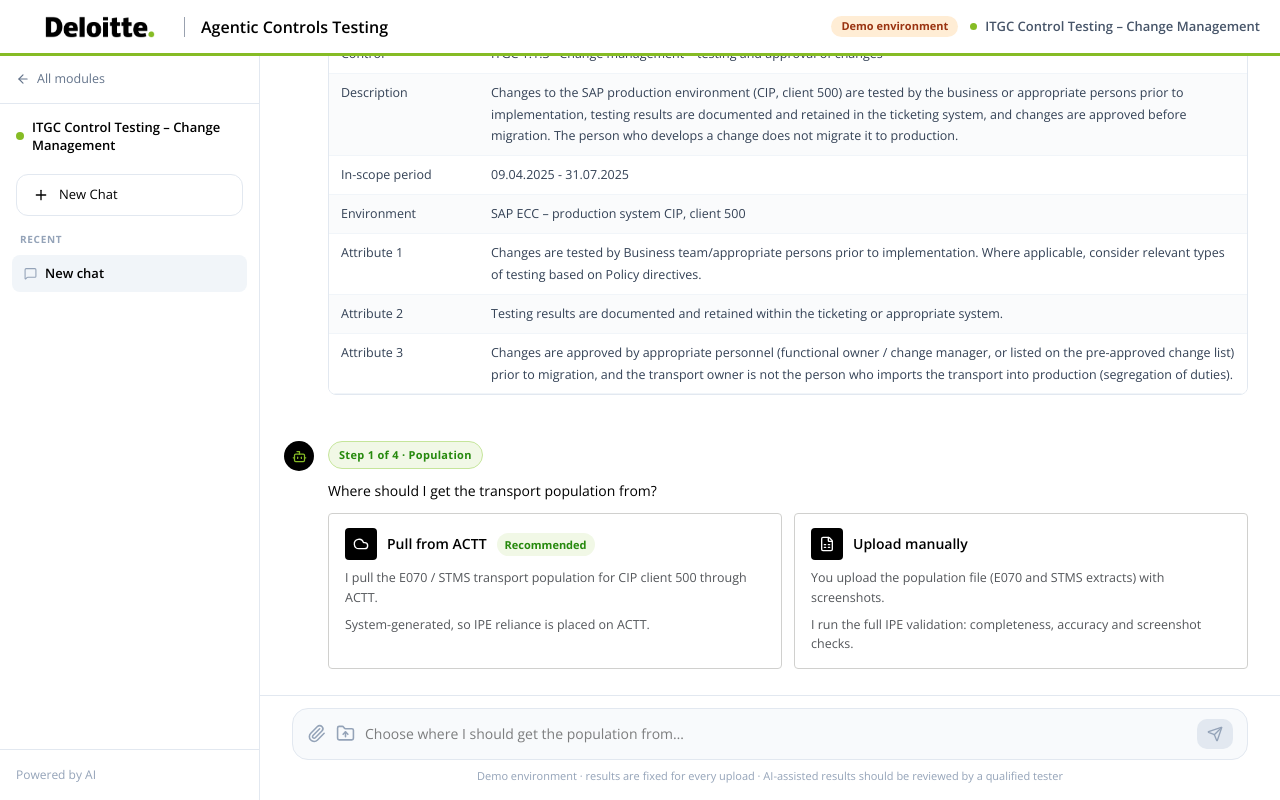
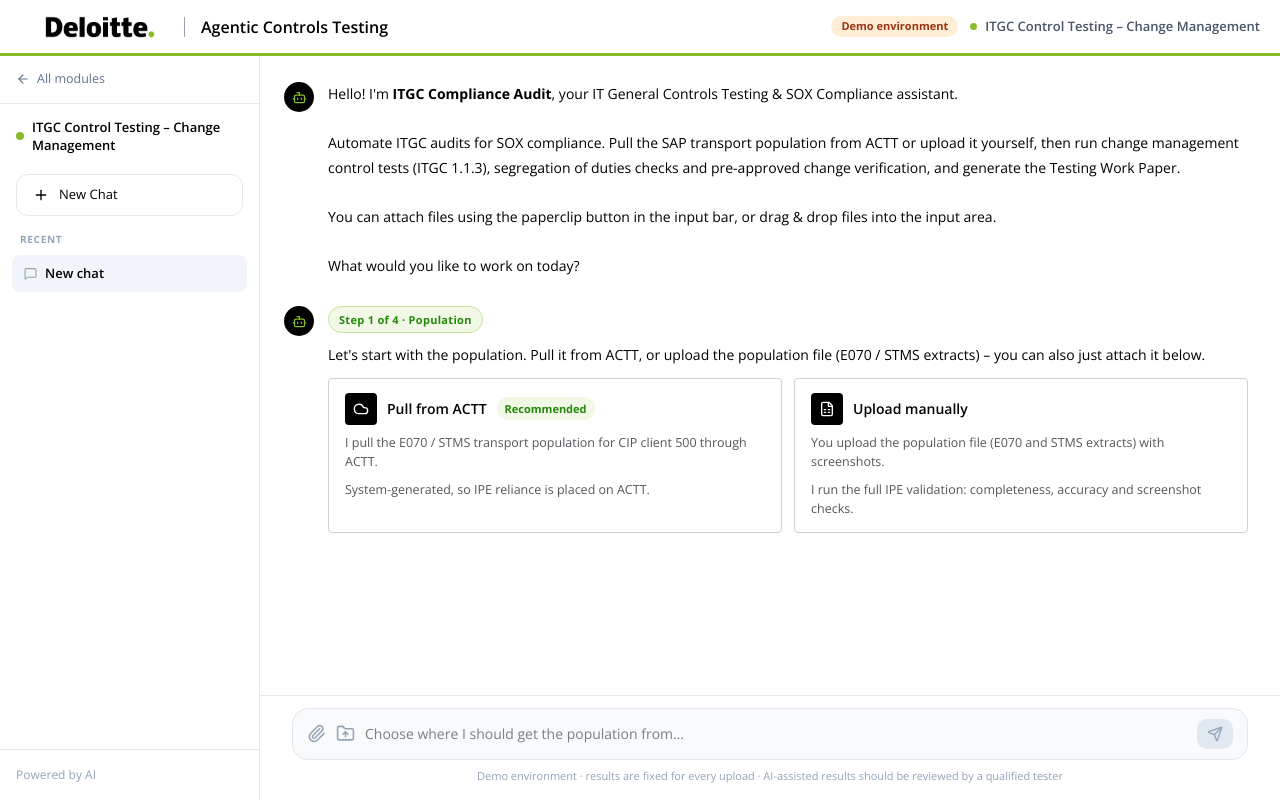
Before and after one commit to ganeshdevnale16/Agentic-Control-Testing, a React (Vite) app in the folder Frontend/: page / in a window 1280 px wide. Both pictures are taken after a click on the button 421 px from the left and 372 px from the top of the page. Built offline with nearby package versions, Linux system fonts and the light colour scheme.

Commit message:
Change Management: shorter opening like reference

```diff
--- a/Frontend/src/modules/itgc-change/ChangeChatbot.jsx
+++ b/Frontend/src/modules/itgc-change/ChangeChatbot.jsx
@@ -158,7 +158,7 @@ export default function ChangeChatbot({ onTitle, onNewChat }) {
   const sourceContent = (chosen) => (
     <>
       <StepBadge index={1} total={TOTAL} label="Population" />
-      <div>Where should I get the transport population from?</div>
+      <div>Let's start with the population. Pull it from ACTT, or upload the population file (E070 / STMS extracts) – you can also just attach it below.</div>
       <ChoiceCards options={SOURCE_OPTIONS} chosen={chosen} onChoose={(id) => handlers.current.chooseSource(id)} />
     </>
   );
@@ -170,31 +170,17 @@ export default function ChangeChatbot({ onTitle, onNewChat }) {
       type: "jsx",
       content: (
         <>
-          Hello! I'm your <strong>ITGC change management testing assistant</strong>.
+          Hello! I'm <strong>ITGC Compliance Audit</strong>, your IT General Controls Testing & SOX Compliance assistant.
           <br />
           <br />
-          I test {CONTROL.ref} the way an auditor would: I get the transport population, validate it (IPE), take your samples, inspect the ticket history and
-          approvals for each one, and write up the Testing Work Paper.
-          <div style={{ marginTop: 14 }}>
-            <DataTablesBlock
-              tables={[
-                {
-                  title: "Control summary",
-                  columns: [
-                    { key: "f", label: "Field", minWidth: 150 },
-                    { key: "d", label: "Detail", minWidth: 420 },
-                  ],
-                  rows: [
-                    { f: "Control", d: `${CONTROL.ref} · ${CONTROL.name}` },
-                    { f: "Description", d: CONTROL.description },
-                    { f: "In-scope period", d: CONTROL.period },
-                    { f: "Environment", d: CONTROL.environment },
-                    ...CONTROL.attributes.map((a, i) => ({ f: `Attribute ${i + 1}`, d: a })),
-                  ],
-                },
-              ]}
-            />
-          </div>
+          Automate ITGC audits for SOX compliance. Pull the SAP transport population from ACTT or upload it yourself, then run change management control
+          tests (ITGC 1.1.3), segregation of duties checks and pre-approved change verification, and generate the Testing Work Paper.
+          <br />
+          <br />
+          You can attach files using the paperclip button in the input bar, or drag & drop files into the input area.
+          <br />
+          <br />
+          What would you like to work on today?
         </>
       ),
     },
```
